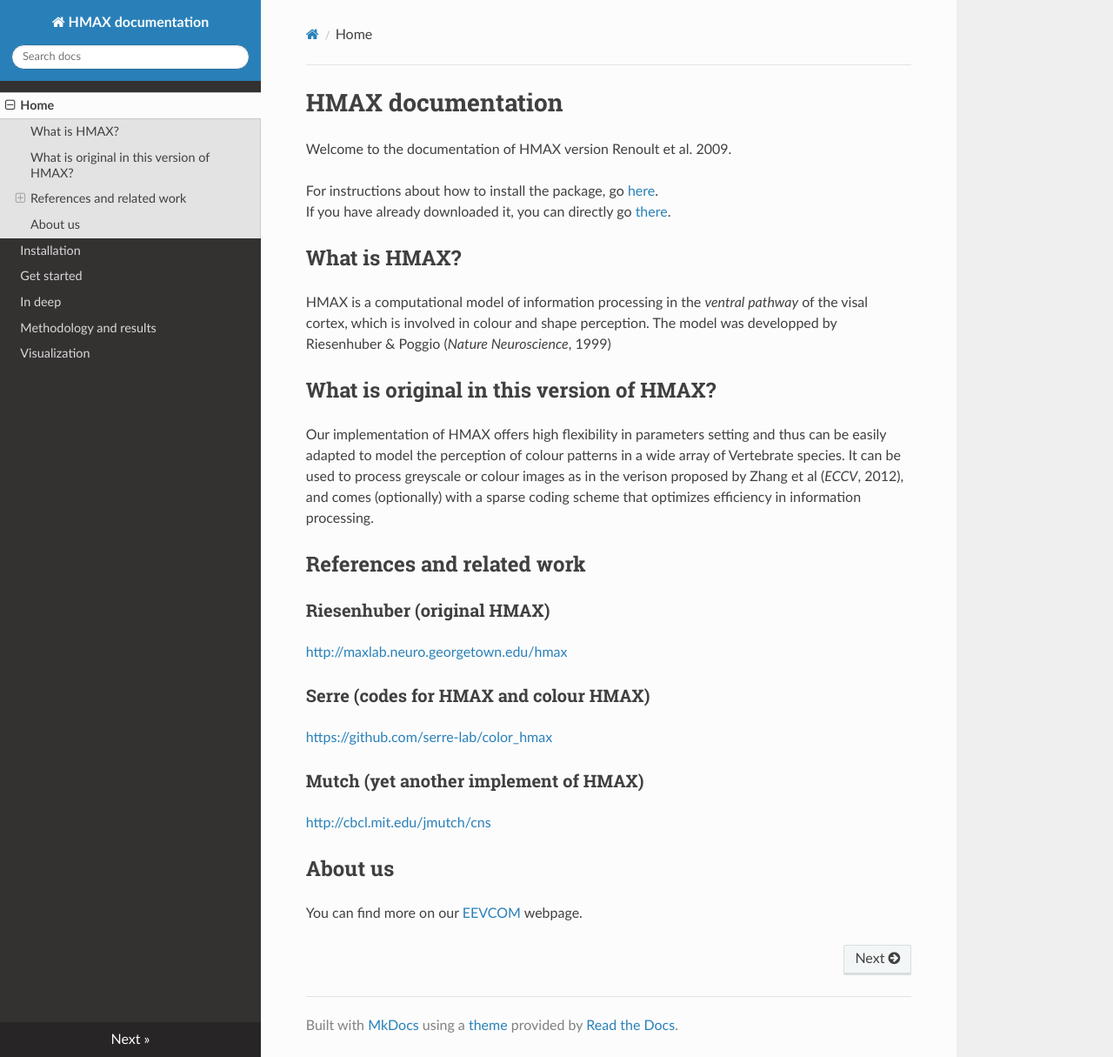
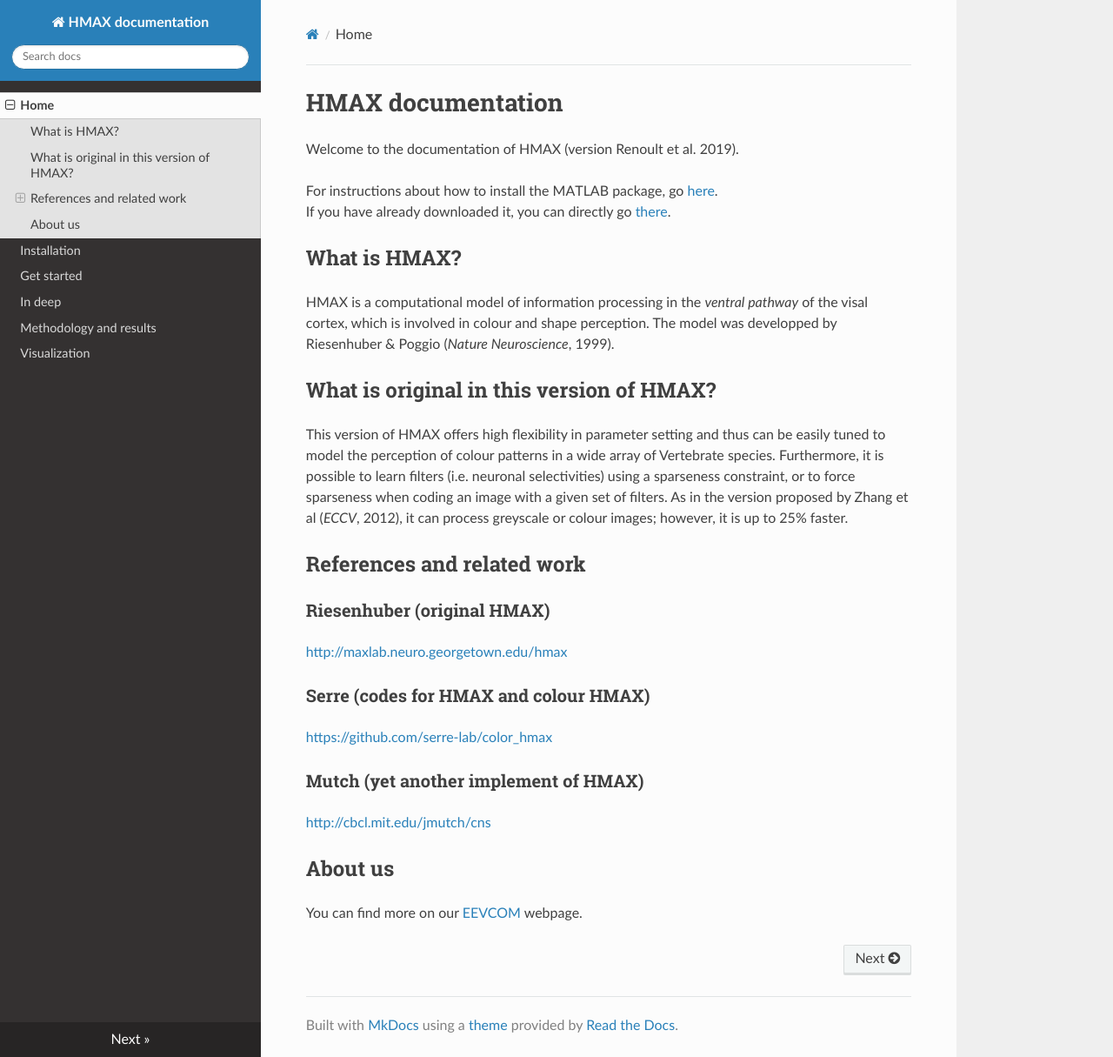
Before and after one commit to EEVCOM-Montpellier/hmax-documentation, an MkDocs documentation site: the page built from docs/index.md, in a window 1280 px wide and 1215 px high. Shown: the whole window at 87% size. Built offline with MkDocs 1.6.1, drawn with Linux system fonts in a browser that asks for light colours; nearby versions of some CDN libraries; old or Windows-style settings are respelled for this version of MkDocs.

Commit message:
Update index.md

```diff
--- a/docs/index.md
+++ b/docs/index.md
@@ -1,18 +1,17 @@
 # HMAX documentation
 
-Welcome to the documentation of HMAX version Renoult et al. 2009.
+Welcome to the documentation of HMAX (version Renoult et al. 2019).
 
-For instructions about how to install the package, go [here](/installation/).
+For instructions about how to install the MATLAB package, go [here](/installation/).
 If you have already downloaded it, you can directly go [there](/get-started/).
 
 ## What is HMAX?
 
-HMAX is a computational model of information processing in the *ventral pathway* of the visal cortex, which is involved in colour and shape perception. The model was developped by Riesenhuber & Poggio (*Nature Neuroscience*, 1999)
+HMAX is a computational model of information processing in the *ventral pathway* of the visal cortex, which is involved in colour and shape perception. The model was developped by Riesenhuber & Poggio (*Nature Neuroscience*, 1999).
 
 ## What is original in this version of HMAX?
 
-Our implementation of HMAX offers high flexibility in parameters setting and thus can be easily adapted to model the perception of colour patterns in a wide array of Vertebrate species. It can be used to process greyscale or colour images as in the verison proposed by Zhang et al (*ECCV*, 2012), and comes (optionally) with a sparse coding scheme that optimizes efficiency in information processing.
-
+This version of HMAX offers high flexibility in parameter setting and thus can be easily tuned to model the perception of colour patterns in a wide array of Vertebrate species. Furthermore, it is possible to learn filters (i.e. neuronal selectivities) using a sparseness constraint, or to force sparseness when coding an image with a given set of filters. As in the version proposed by Zhang et al (*ECCV*, 2012), it can process greyscale or colour images; however, it is up to 25% faster.
 
 ## References and related work
 
```
